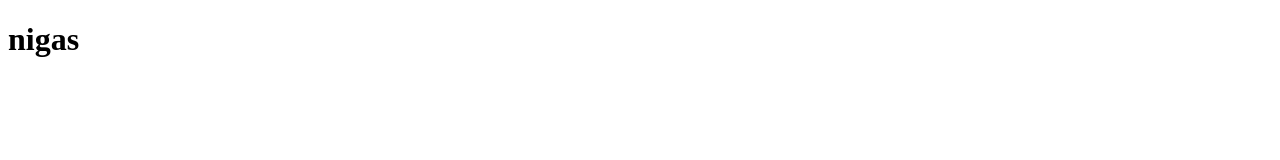
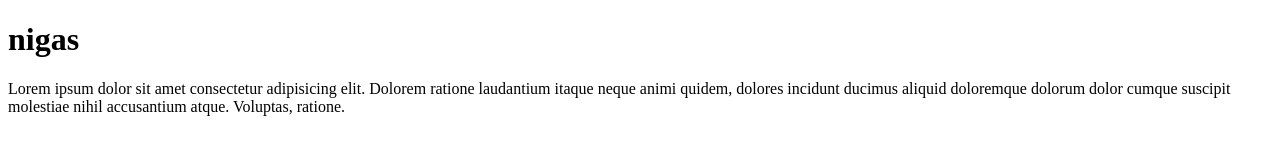
Before and after one commit to Cakra707/git3, a plain HTML site: page index.html in a window 1280 px wide. Drawn offline with Linux system fonts and the light colour scheme.

Commit message:
nambah p

```diff
--- a/index.html
+++ b/index.html
@@ -7,5 +7,6 @@
 </head>
 <body>
     <h1>nigas</h1>
+    <p>Lorem ipsum dolor sit amet consectetur adipisicing elit. Dolorem ratione laudantium itaque neque animi quidem, dolores incidunt ducimus aliquid doloremque dolorum dolor cumque suscipit molestiae nihil accusantium atque. Voluptas, ratione.</p>
 </body>
 </html>
```
